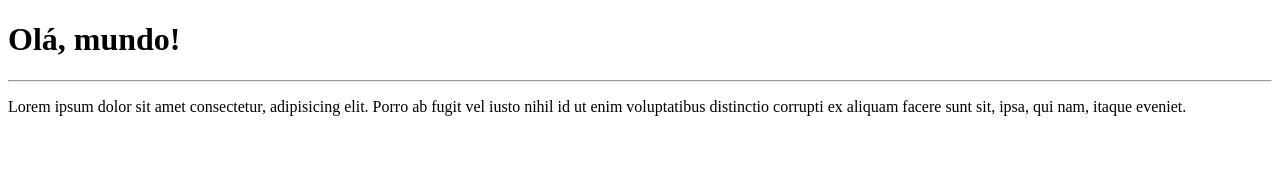
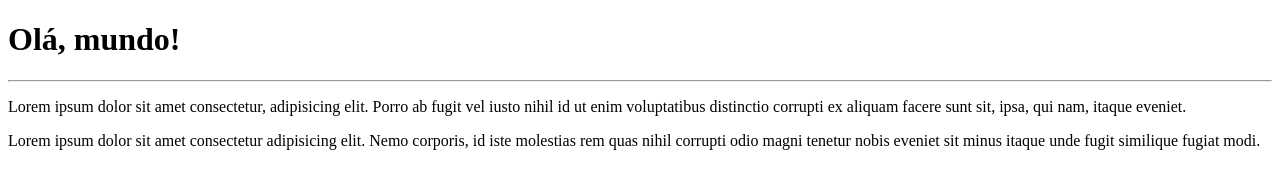
Before and after one commit to larisseloureiro/Ola-Mundo, a plain HTML site: page site-exemplo/index.html in a window 1280 px wide. Drawn offline with Linux system fonts and the light colour scheme.

Commit message:
adicionei um parágrafo

```diff
--- a/site-exemplo/index.html
+++ b/site-exemplo/index.html
@@ -13,5 +13,10 @@
       vel iusto nihil id ut enim voluptatibus distinctio corrupti ex aliquam
       facere sunt sit, ipsa, qui nam, itaque eveniet.
     </p>
+    <p>
+      Lorem ipsum dolor sit amet consectetur adipisicing elit. Nemo corporis, id
+      iste molestias rem quas nihil corrupti odio magni tenetur nobis eveniet
+      sit minus itaque unde fugit similique fugiat modi.
+    </p>
   </body>
 </html>
```
